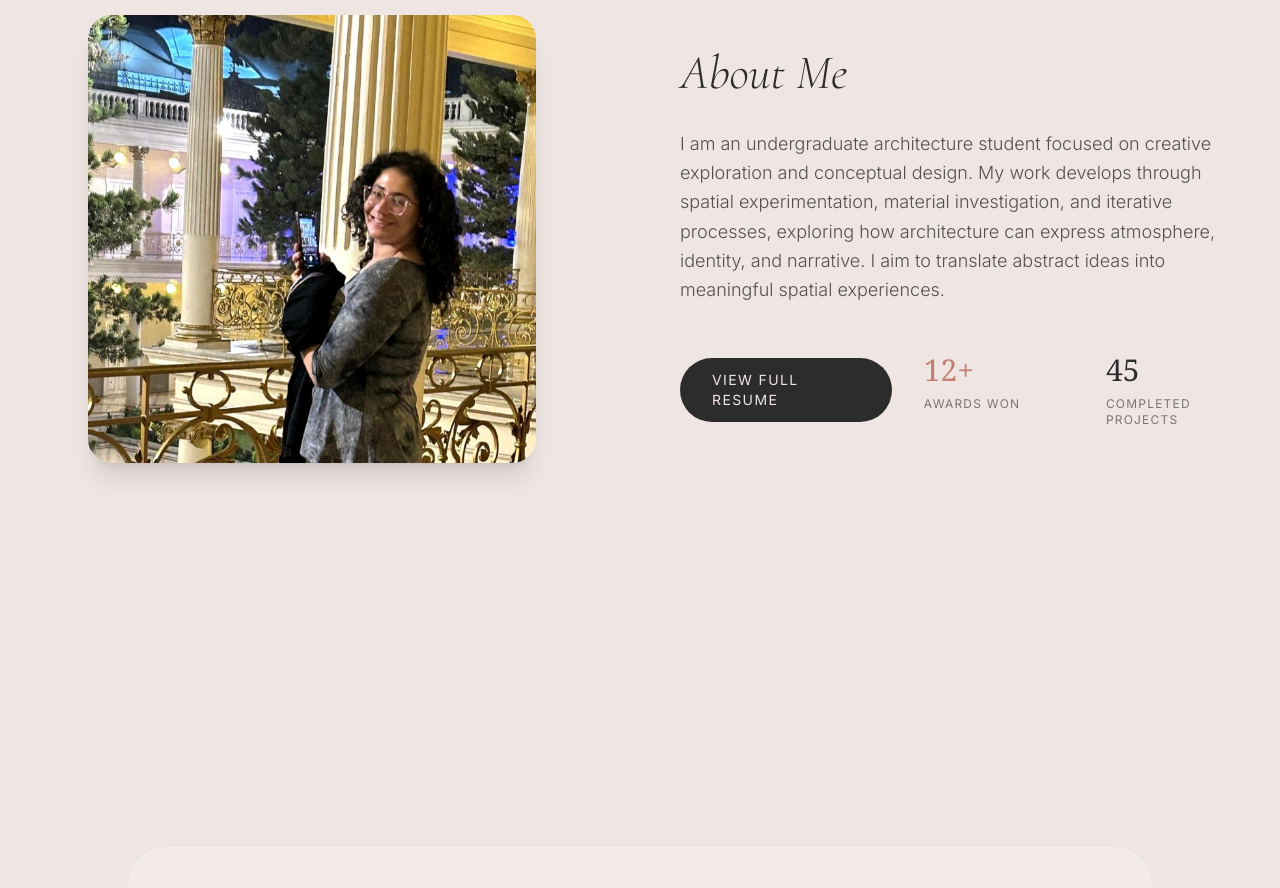
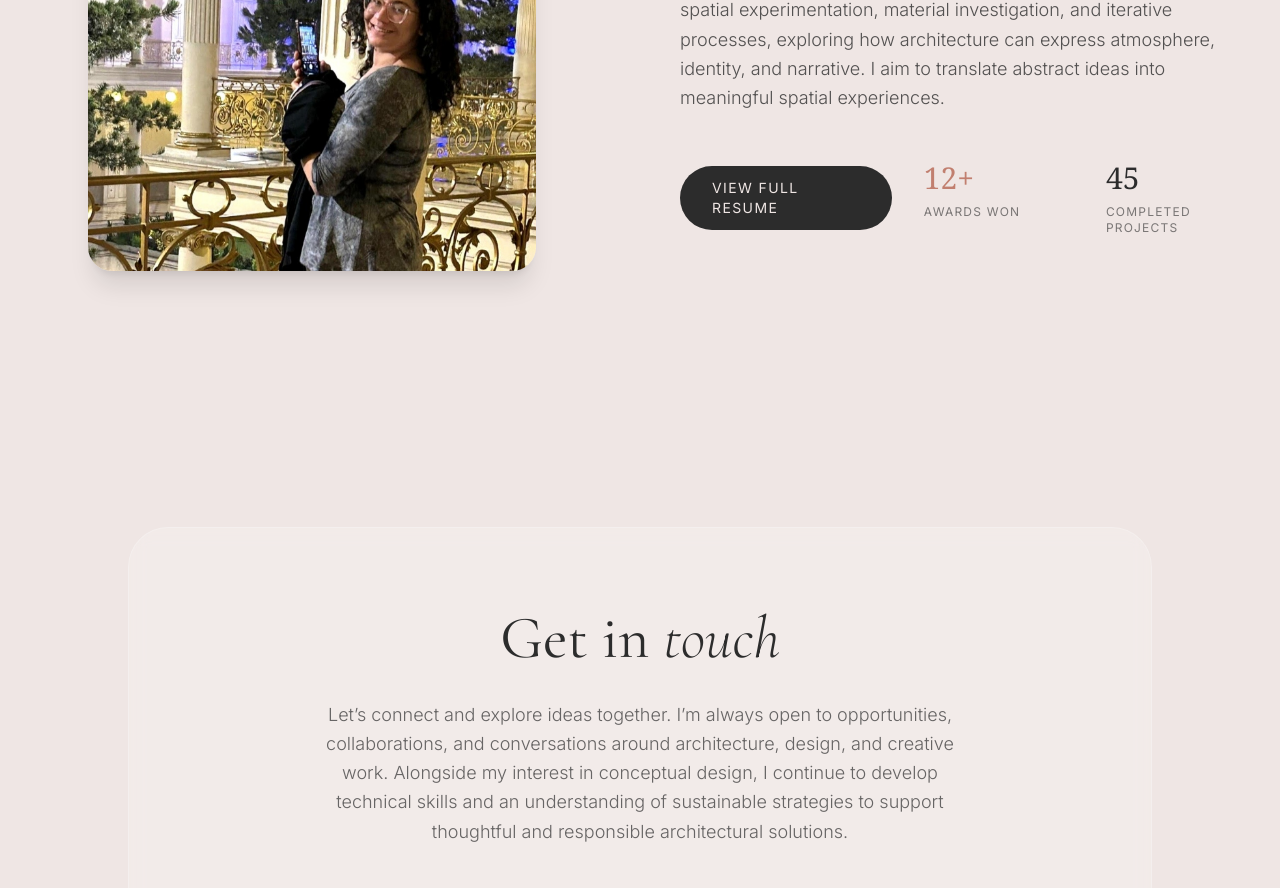
Before and after one commit to rubykxy/karen-portfolio, a plain HTML site: page index.html in a window 1280 px wide. Shown: the part 4486-5374 px from the top of the page. Drawn offline with nearby package versions, Linux system fonts and the light colour scheme.

Commit message:
Reduce section spacing from py-48 to py-32

```diff
--- a/index.html
+++ b/index.html
@@ -347,7 +347,7 @@
     </section>
 
     <!-- Research Section -->
-    <section id="research" class="py-48 px-6">
+    <section id="research" class="py-32 px-6">
         <div class="max-w-7xl mx-auto">
             <div class="flex flex-col md:flex-row justify-between items-end mb-20 gap-6">
                 <h2 class="text-4xl md:text-6xl italic font-light">Research & <br />Exploration</h2>
@@ -436,7 +436,7 @@
     </section>
 
     <!-- About Section -->
-    <section id="about" class="py-48">
+    <section id="about" class="py-32">
         <div class="max-w-7xl mx-auto px-6 grid grid-cols-1 lg:grid-cols-2 gap-20 items-center">
             <div class="order-2 lg:order-1">
                 <div class="relative aspect-square max-w-md mx-auto">
@@ -476,7 +476,7 @@
     </section>
 
     <!-- Contact Section -->
-    <section id="contact" class="py-48 px-6">
+    <section id="contact" class="py-32 px-6">
         <div class="max-w-5xl mx-auto glass-card rounded-[40px] p-12 md:p-20 text-center">
             <h2 class="text-4xl md:text-6xl mb-8">Get in <span class="italic font-light">touch</span></h2>
             <p class="text-lg font-light leading-relaxed opacity-70 mb-12 max-w-2xl mx-auto">
```
